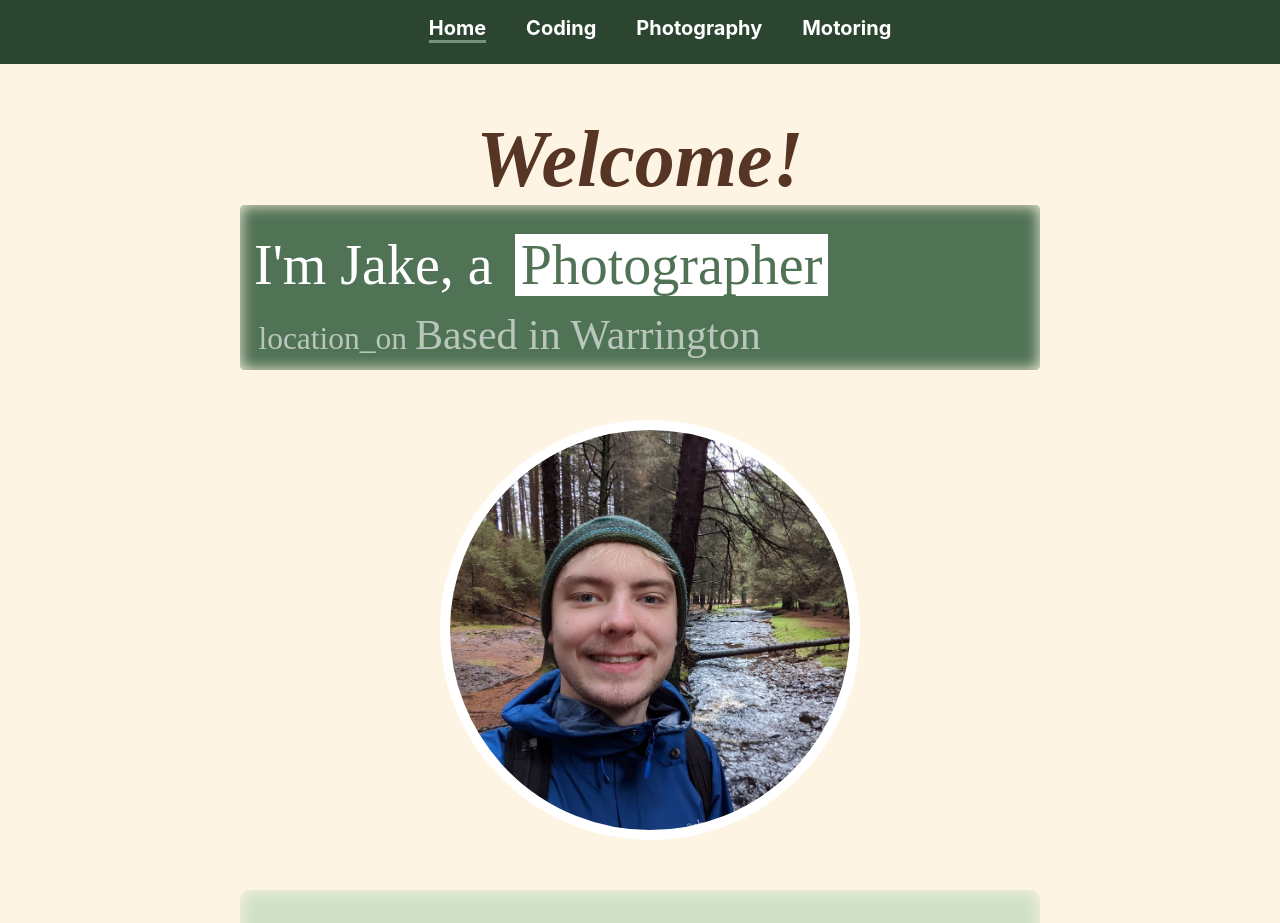
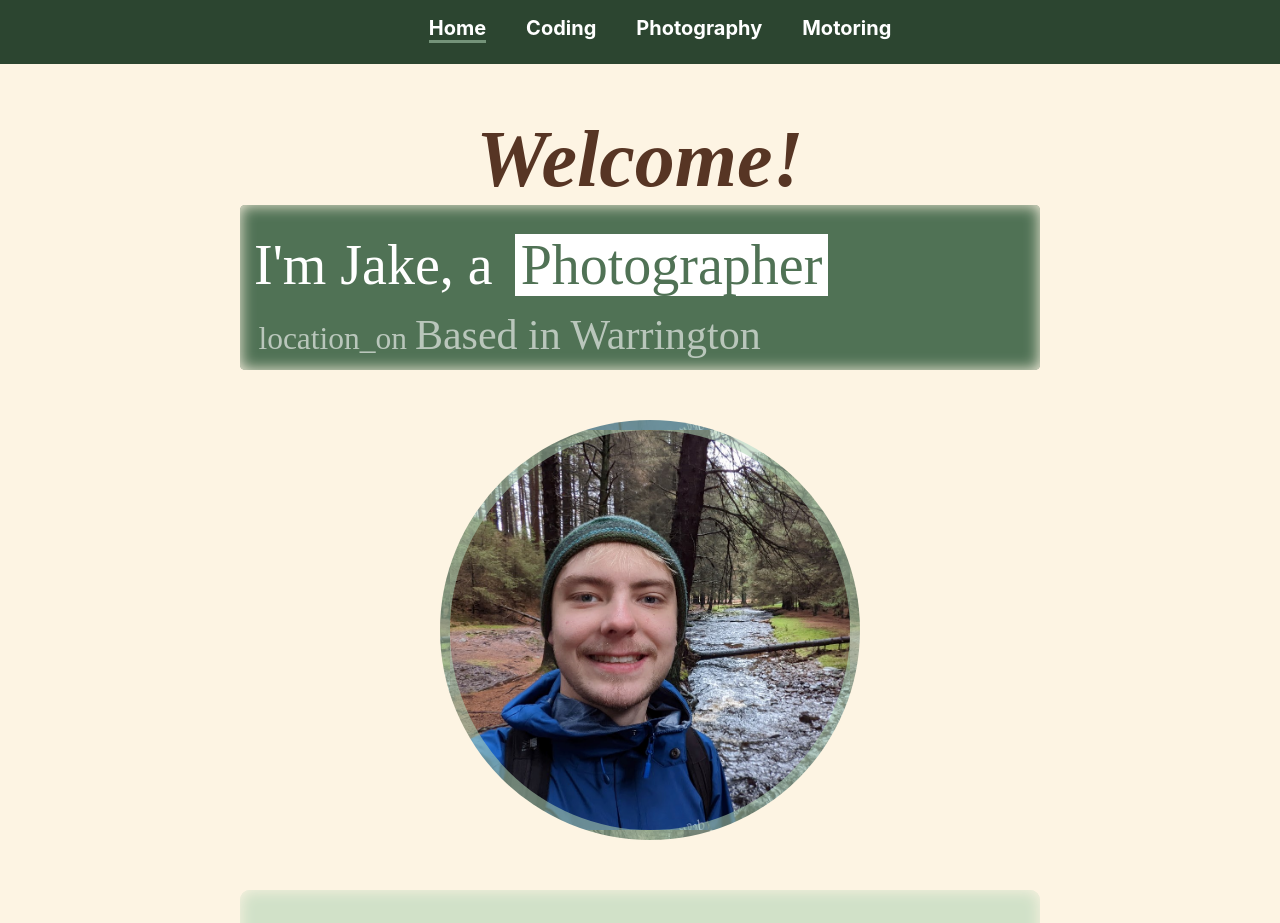
Before and after one commit to siskiuslide/personal-site, a React (Create React App) app: page /home in a window 1280 px wide. Shown: the top 923 px of the page. Built offline with nearby package versions, Linux system fonts and the light colour scheme.

Commit message:
fade-in effect on home screen

```diff
--- a/src/home/home.css
+++ b/src/home/home.css
@@ -9,12 +9,16 @@
   height: 55vh;
 }
 .side-1 {
+  opacity: 0;
+  transition: all 400ms 400ms;
 }
 .side-2 {
   width: 30%;
   display: flex;
   flex-direction: column;
   justify-content: space-between;
+  opacity: 0;
+  transition: all 400ms 1200ms;
 }
 
 .center {
@@ -79,8 +83,10 @@
   background-size: contain;
   margin-inline: auto;
   border-radius: 50%;
-  border: 10px solid white;
+  border: 10px solid var(--palegreen);
   background-image: url("../images/snakewoodlandselfie.jpg");
+  opacity: 0;
+  transition: all 400ms 800ms;
 }
 
 .introduction {
@@ -128,13 +134,14 @@
   display: flex;
   justify-content: center;
   align-items: center;
-  transition: all 500ms;
   cursor: pointer;
   color: var(--bistrebrown);
   animation-name: browse;
   animation-duration: 3s;
   animation-delay: 4s;
   animation-iteration-count: infinite;
+  opacity: 0;
+  transition: all 500ms;
 }
 
 .browse:hover > span {
--- a/src/home/home.jsx
+++ b/src/home/home.jsx
@@ -8,6 +8,7 @@ const Home = function () {
   const [showCards, setShowCards] = useState(false);
   const [browseClickedStyle, setBrowseClickedStyle] = useState();
   const [nounTimeout, setNounTimeout] = useState(5000);
+  const [fadeIn, setFadeIn] = useState({});
 
   useEffect(() => {
     setTimeout(() => {
@@ -26,6 +27,14 @@ const Home = function () {
     }, nounTimeout);
   }, [noun]);
 
+  useEffect(() => {
+    setTimeout(() => {
+      setFadeIn({
+        opacity: 1,
+      });
+    }, 200);
+  }, []);
+
   const browseHandler = function () {
     if (arrowIcon === "keyboard_arrow_down") {
       setArrowIcon("keyboard_arrow_up");
@@ -41,7 +50,7 @@ const Home = function () {
   return (
     <>
       <div className="welcomeFlex">
-        <div className="side side-1">
+        <div className="side side-1" style={fadeIn}>
           <div className="welcome">Welcome!</div>
           <div className="about">
             <p className="name">
@@ -56,9 +65,9 @@ const Home = function () {
           </div>
         </div>
         <div className="center">
-          <div className="centerImage"></div>
+          <div className="centerImage" style={fadeIn}></div>
         </div>
-        <div className="side side-2">
+        <div className="side side-2" style={fadeIn}>
           <div className="introduction">
             <div className="introText">
               <p style={{ fontSize: "1.5em" }}>I'm a self-taught Web Developer.</p>
@@ -91,7 +100,7 @@ const Home = function () {
         </div>
       </div>
 
-      <div className="browse" onClick={browseHandler} style={browseClickedStyle}>
+      <div className="browse" onClick={browseHandler} style={{ ...browseClickedStyle, opacity: 1 }}>
         Browse my work
         <span className="material-icons" style={{ marginInline: "1vw" }}>
           {arrowIcon}
```
